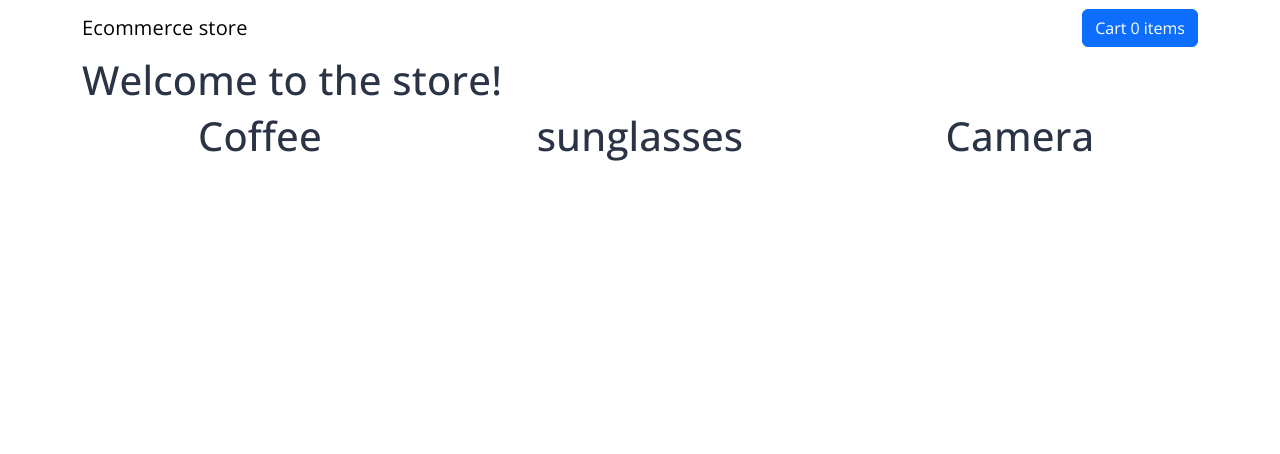
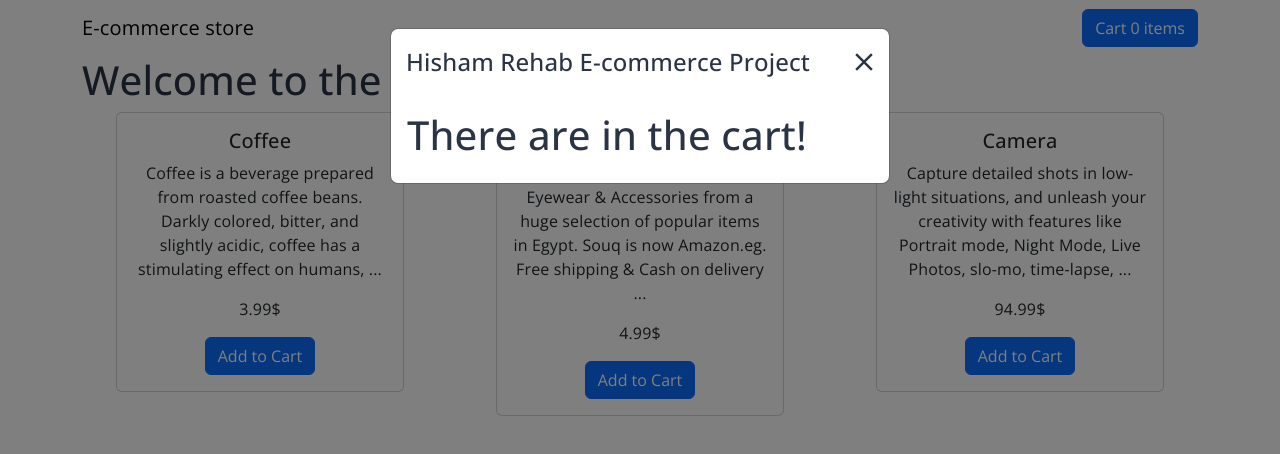
Before and after one commit to hishamrehab/ecommerce-react-project, a React (Vite) app: page / in a window 1280 px wide. Both pictures are taken after a click on the button "Cart 0 items". Shown: the top 454 px of the page. Built offline with nearby package versions, Linux system fonts and the light colour scheme.

Commit message:
add to cart

```diff
--- a/package.json
+++ b/package.json
@@ -21,6 +21,7 @@
     "react": "^18.2.0",
     "react-bootstrap": "^2.9.1",
     "react-dom": "^18.2.0",
+    "react-icons": "^4.12.0",
     "react-redux": "^8.1.3",
     "react-router": "^6.18.0",
     "react-router-dom": "^6.20.1",
--- a/src/App.jsx
+++ b/src/App.jsx
@@ -1,7 +1,6 @@
 import { CssBaseline, ThemeProvider } from "@mui/material";
 import { ColorModeContext, useMode } from "./theme";
 import Header from "./components/1-header/Header";
-// import { BrowserRouter , Route ,  Router } from "react-router-dom";
 import Category from "./components/3-main/Category";
 import Products from "./components/3-main/Products";
 import Cancel from "./pages/Cancel";
@@ -12,6 +11,7 @@
 import NavbarComponent from "./components/Navbar";
 
 import { BrowserRouter, Routes, Route } from "react-router-dom";
+import CartProvider from "./CartContext";
 
 function App() {
   const [theme, colorMode] = useMode();
@@ -19,9 +19,9 @@
     <ColorModeContext.Provider value={colorMode}>
       <ThemeProvider theme={theme}>
         <CssBaseline />
+        <CartProvider>
           <Container>
             <NavbarComponent />
-
             <BrowserRouter>
               <Routes>
                 <Route index element={<Store />} />
@@ -30,7 +30,7 @@
               </Routes>
             </BrowserRouter>
           </Container>
-
+        </CartProvider>
         {/* <Header /> */}
         {/* <Category /> */}
         {/* <Products /> */}
--- /dev/null
+++ b/src/CartContext.jsx
@@ -0,0 +1,107 @@
+import { createContext, useState } from "react";
+import { ProductsArray, getProductData } from "./productsStore";
+
+export const CartContext = createContext({
+  items: [],
+  getProductQuantity: () => {},
+  addOneToCart: () => {},
+  removeOneFromCart: () => {},
+  deleteFromCart: () => {},
+  getTotalCost: () => {},
+});
+
+export function CartProvider({ children }) {
+  const [cartProducts, setCartProducts] = useState([]);
+
+  // [ { id: 1 , quantity: 3 }, { id: 2, quantity: 1 } ]
+
+  function getProductQuantity(id) {
+    const quantity = cartProducts.find(
+      (product) => product.id === id
+    )?.quantity;
+
+    if (quantity === undefined) {
+      return 0;
+    }
+
+    return quantity;
+  }
+
+  function addOneToCart(id) {
+    const quantity = getProductQuantity(id);
+
+    if (quantity === 0) {
+      // product is not in cart
+      setCartProducts([
+        ...cartProducts,
+        {
+          id: id,
+          quantity: 1,
+        },
+      ]);
+    } else {
+      // product is in cart
+      // [ { id: 1 , quantity: 3 }, { id: 2, quantity: 1 } ]    add to product id of 2
+      setCartProducts(
+        cartProducts.map(
+          (product) =>
+            product.id === id // if condition
+              ? { ...product, quantity: product.quantity + 1 } // if statement is true
+              : product // if statement is false
+        )
+      );
+    }
+  }
+
+  function removeOneFromCart(id) {
+    const quantity = getProductQuantity(id);
+
+    if (quantity == 1) {
+      deleteFromCart(id);
+    } else {
+      setCartProducts(
+        cartProducts.map(
+          (product) =>
+            product.id === id // if condition
+              ? { ...product, quantity: product.quantity - 1 } // if statement is true
+              : product // if statement is false
+        )
+      );
+    }
+  }
+
+  function deleteFromCart(id) {
+    // [] if an object meets a condition, add the object to array
+    // [product1, product2, product3]
+    // [product1, product3]
+    setCartProducts((cartProducts) =>
+      cartProducts.filter((currentProduct) => {
+        return currentProduct.id != id;
+      })
+    );
+  }
+
+  function getTotalCost() {
+    let totalCost = 0;
+    cartProducts.map((cartItem) => {
+      const productData = getProductData(cartItem.id);
+      totalCost += productData.price * cartItem.quantity;
+    });
+    return totalCost;
+  }
+
+  const contextValue = {
+    items: cartProducts,
+    getProductQuantity,
+    addOneToCart,
+    removeOneFromCart,
+    deleteFromCart,
+    getTotalCost,
+  };
+
+  return (
+    <CartContext.Provider value={contextValue}>{children}</CartContext.Provider>
+  );
+}
+
+export default CartProvider;
--- a/src/ProductsStore.jsx
+++ b/src/ProductsStore.jsx
@@ -2,17 +2,20 @@
   {
     id: "1",
     title: "Coffee",
-    Price: 3.99,
+    price: 3.99,
+    desc: "Coffee is a beverage prepared from roasted coffee beans. Darkly colored, bitter, and slightly acidic, coffee has a stimulating effect on humans, ...",
   },
   {
     id: "2",
     title: "sunglasses",
     price: 4.99,
+    desc: "Shop online for Sunglasses - Eyewear & Accessories from a huge selection of popular items in Egypt. Souq is now Amazon.eg. Free shipping & Cash on delivery ...",
   },
   {
     id: "3",
     title: "Camera",
-    Price: 94.99,
+    price: 94.99,
+    desc: "Capture detailed shots in low-light situations, and unleash your creativity with features like Portrait mode, Night Mode, Live Photos, slo-mo, time-lapse, ...",
   },
 ];
 
@@ -21,9 +24,9 @@
 
   if (productData == undefined) {
     console.log("Product data not exist for ID : " + id);
-      return undefined;
+    return undefined;
   }
- return productData;
+  return productData;
 }
 
-export { ProductsArray , getProductData };
+export { ProductsArray, getProductData };
--- a/src/components/Navbar.jsx
+++ b/src/components/Navbar.jsx
@@ -1,17 +1,71 @@
 import React from "react";
-import { Button, Container, Navbar } from "react-bootstrap";
+import { Button, Container, Navbar, Modal } from "react-bootstrap";
+import { useState, useContext } from "react";
+import { IoMdClose } from "react-icons/io";
+import { CartContext } from "../CartContext";
+import { current } from "@reduxjs/toolkit";
+
 const NavbarComponent = () => {
-   return  <Navbar expand="sm">
-    <Navbar.Brand href="/">Ecommerce store</Navbar.Brand>
-   <Navbar.Toggle />
-   <Navbar.Collapse className="justify-content-end">
-    <Button>Cart 0 items</Button>
-   </Navbar.Collapse>
+  const cart = useContext(CartContext);
+  const [show, setShow] = useState(false);
+  const handleClose = () => setShow(false);
+  const handleShow = () => setShow(true);
 
-   </Navbar>
+  const productsCount = cart.items.reduce(
+    (sum, product) => sum + product.quantity,
+    0
+  );
+
+  return (
+    <>
+      <Navbar expand="sm">
+        <Navbar.Brand href="/">E-commerce store</Navbar.Brand>
+        <Navbar.Toggle />
+        <Navbar.Collapse className="justify-content-end">
+          <Button onClick={handleShow}>Cart {productsCount} items</Button>
+        </Navbar.Collapse>
+
+        <Modal show={show} onHide={handleClose}>
+          <div className="d-flex align-items-center justify-content-between">
+            <Modal.Title
+              style={{
+                padding: "15px",
+              }}
+            >
+              Hisham Rehab E-commerce Project
+            </Modal.Title>
+            <IoMdClose
+              onClick={handleClose}
+              style={{
+                fontSize: "30px",
+                marginRight: "10px",
+                cursor: "pointer",
+              }}
+            />
+          </div>
+
+          <Modal.Body>
+            {productsCount > 0 ? (
+              <>
+                <p>Items in your cart:</p>
+                {cart.items.map((currentProduct, id) => {
+                  <h1>{currentProduct.id}</h1>;
+                })}
+                <h1>Total:{cart.getTotalCost().toFixed(2)}</h1>
+                <Button variant="success">
+                  Purchase item!
+                </Button>
+              </>
+            ) : (
+              <h1>There are in the cart!</h1>
 
 
-
+            )}
+          </Modal.Body>
+        </Modal>
+      </Navbar>
+    </>
+  );
 };
 
 export default NavbarComponent;
--- a/src/components/productCard.jsx
+++ b/src/components/productCard.jsx
@@ -1,9 +1,65 @@
-import React from 'react'
+import React from "react";
+import { useContext } from "react";
+import { Card, Button, Form, Row, Col } from "react-bootstrap";
+import { CartContext } from "../CartContext";
 
-const productCard = () => {
+const ProductCard = (props) => {
+  const product = props.product;
+  const cart = useContext(CartContext);
+  const productQuantity = cart.getProductQuantity(product.id);
+
+  console.log(cart.items);
+
   return (
-    <div>productCard</div>
-  )
-}
+    <Card style={{ width: "18rem" }}>
+      <Card.Body>
+        <Card.Title>{product.title}</Card.Title>
+        <Card.Text>{product.desc}</Card.Text>
+        <Card.Text>{product.price}$</Card.Text>
 
-export default productCard
+        {productQuantity > 0 ? (
+          <>
+            <Form as={Row}>
+              <Form.Label column="true" sm="6">
+                {" "}
+                In Cart : {productQuantity}
+              </Form.Label>
+              <Col sm="6">
+                <Button
+                  sm="6"
+                  className="mx-2"
+                  onClick={() => cart.addOneToCart(product.id)}
+                >
+                  +
+                </Button>
+                <Button
+                  sm="6"
+                  className="mx-2"
+                  onClick={() => cart.removeOneFromCart(product.id)}
+                >
+                  -
+                </Button>
+              </Col>
+            </Form>
+            <Button
+              variant="danger"
+              className="my-2"
+              onClick={() => cart.deleteFromCart(product.id)}
+            >
+              Remove all from Cart
+            </Button>
+          </>
+        ) : (
+          <Button
+            variant="primary"
+            onClick={() => cart.addOneToCart(product.id)}
+          >
+            Add to Cart
+          </Button>
+        )}
+      </Card.Body>
+    </Card>
+  );
+};
+
+export default ProductCard;
--- a/src/index.css
+++ b/src/index.css
@@ -54,3 +54,7 @@
 .block {
   background-color: #fdf7f7;
 }
+
+.border {
+  border: 1px solid red;
+}
--- a/src/main.jsx
+++ b/src/main.jsx
@@ -5,6 +5,5 @@
 ReactDOM.createRoot(document.getElementById("root")).render(
   <React.StrictMode>
       <App />
-
   </React.StrictMode>
 );
--- a/src/pages/Store.jsx
+++ b/src/pages/Store.jsx
@@ -1,7 +1,7 @@
 import React from "react";
 import { Row, Col } from "react-bootstrap";
 import { ProductsArray } from "../ProductsStore";
-
+import ProductCard from "../components/productCard";
 const Store = () => {
   return (
     <>
@@ -10,7 +10,7 @@
         {ProductsArray.map((product, id) => {
           return (
             <Col align="center" key={id}>
-              <h1>{product.title}</h1>
+              <ProductCard product={product} />
             </Col>
           );
         })}
--- a/src/pages/Success.jsx
+++ b/src/pages/Success.jsx
@@ -3,7 +3,7 @@
 const Success = () => {
   return (
     <h1>
-      Thank you for your purchase!
+      Thank you for your purchase
     </h1>
   )
 }
```
Also changed, not shown: 1 other file (tests, documents, lock files or other folders). Lines whose indentation alone changed are shown as unchanged.
